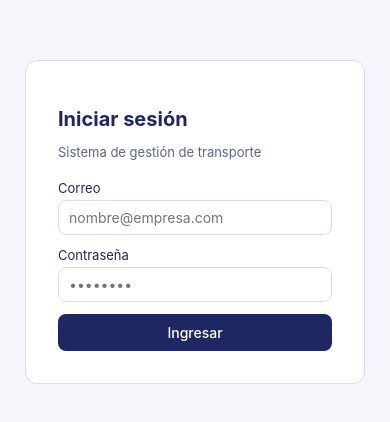
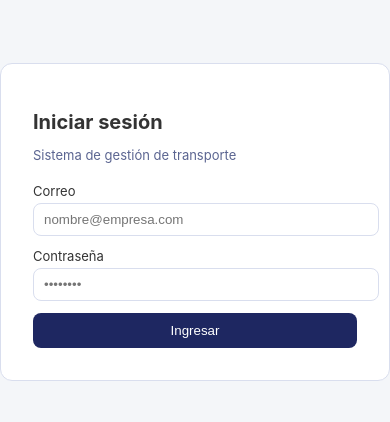
Before and after one commit to sgutierrezdev/transporte-app, a Next.js app: page /login in a window 390 px wide. Shown: the part 200-622 px from the top of the page. Built offline with nearby package versions, Linux system fonts and the light colour scheme.

Commit message:
style: implementado core layout responsivo de AdminLTE solucionando el bloqueo visual en moviles

```diff
--- a/app/globals.css
+++ b/app/globals.css
@@ -1,149 +1,130 @@
-* {
+/* ==========================================================================
+   AdminLTE Layout Core para Next.js (Responsivo y Tema Dual Nativo)
+   ========================================================================== */
+
+html, body {
+  margin: 0;
+  padding: 0;
+  font-family: -apple-system, BlinkMacSystemFont, "Segoe UI", Roboto, Helvetica, Arial, sans-serif;
+  background-color: var(--bg-pagina, #f4f6f9);
+  color: var(--texto-principal, #333);
+  overflow-x: hidden; /* Bloquea el estiramiento de toda la pantalla en celulares */
+}
+
+/* Contenedor de la barra superior en móviles (AdminLTE Header) */
+.dash-mobile-bar {
+  position: fixed;
+  top: 0;
+  left: 0;
+  right: 0;
+  height: 50px;
+  background-color: #1e2761;
+  color: #fff;
+  display: flex;
+  align-items: center;
+  padding: 0 16px;
+  z-index: 1030;
+  box-shadow: 0 2px 4px rgba(0,0,0,0.1);
   box-sizing: border-box;
 }
 
-body {
-  margin: 0;
-  font-family: -apple-system, "Segoe UI", Arial, sans-serif;
-  background: #f4f6fb;
-  color: #1e2761;
+.dash-hamburger {
+  background: none;
+  border: none;
+  color: #fff;
+  font-size: 24px;
+  cursor: pointer;
+  margin-right: 12px;
+  padding: 0;
 }
 
-input,
-button {
-  font-family: inherit;
-  font-size: 14px;
+/* Capa oscura de fondo (AdminLTE Backdrop) */
+.dash-overlay {
+  position: fixed;
+  inset: 0;
+  background-color: rgba(0, 0, 0, 0.5);
+  z-index: 1035;
 }
 
-/* ---------- Panel lateral (dashboard) ---------- */
-
-.dash-shell {
-  display: flex;
-  min-height: 100vh;
+/* Barra Lateral (AdminLTE Sidebar) */
+.dash-sidebar {
+  position: fixed;
+  top: 0;
+  bottom: 0;
+  left: 0;
+  width: 250px;
+  background-color: #1e2761;
+  color: #fff;
+  padding: 20px 16px;
+  z-index: 1040;
+  box-sizing: border-box;
+  overflow-y: auto;
+  transition: transform 0.3s ease-in-out;
+  transform: translateX(-100%); /* Oculto por defecto en celulares */
 }
 
-.dash-sidebar {
-  width: 220px;
-  flex-shrink: 0;
-  background: #1e2761;
-  color: #fff;
-  padding: 20px 14px;
-  position: sticky;
-  top: 0;
-  align-self: flex-start;
-  height: 100vh;
-  overflow-y: auto;
-  z-index: 50;
+.dash-sidebar.open {
+  transform: translateX(0); /* Se desliza elegantemente al abrir */
 }
 
+/* Enlaces de Navegación (AdminLTE Nav Items) */
 .dash-nav-titulo {
   font-size: 11px;
-  color: #cadcfc;
-  opacity: 0.85;
-  margin: 18px 8px 6px;
-  letter-spacing: 0.03em;
   text-transform: uppercase;
+  letter-spacing: 0.05em;
+  color: #8aaeff;
+  margin: 16px 0 8px 0;
+  font-weight: 700;
 }
 
 .dash-nav-item {
   display: block;
-  padding: 9px 10px;
-  border-radius: 8px;
+  padding: 8px 12px;
+  border-radius: 4px;
+  color: #cadcfc;
+  text-decoration: none;
   font-size: 13px;
-  color: #fff;
-  opacity: 0.85;
-  text-decoration: none;
+  font-weight: 500;
+  margin-bottom: 4px;
+  transition: background 0.15s ease;
 }
 
 .dash-nav-item:hover {
-  background: rgba(255, 255, 255, 0.08);
+  background-color: rgba(255, 255, 255, 0.1);
+  color: #fff;
 }
 
 .dash-nav-item.active {
-  background: rgba(255, 255, 255, 0.16);
-  opacity: 1;
-  font-weight: 500;
+  background-color: #0070f3;
+  color: #fff;
+  font-weight: 600;
 }
 
-.dash-main {
-  flex: 1;
-  min-width: 0;
+/* Contenedor del Contenido Blanco Principal (AdminLTE Content Wrapper) */
+.admin-content-wrapper {
+  width: 100%;
+  max-width: 100%;
+  padding: 70px 16px 20px 16px; /* Deja espacio para la cabecera fija de 50px */
+  box-sizing: border-box;
+  overflow: hidden; /* Clave: Impide que los buscadores ensanchen la aplicación */
 }
 
-.dash-mobile-bar {
-  display: none;
-}
-
-.dash-hamburger,
-.dash-cerrar-movil {
-  background: transparent;
-  border: none;
-  font-size: 18px;
-  cursor: pointer;
-  color: inherit;
-  padding: 4px;
-}
-
-.dash-cerrar-movil {
-  display: none;
-}
-
-.dash-overlay {
-  position: fixed;
-  inset: 0;
-  background: rgba(0, 0, 0, 0.4);
-  z-index: 40;
-  display: none;
-}
-
-@media (max-width: 860px) {
-  .dash-sidebar {
-    position: fixed;
-    left: 0;
-    top: 0;
-    transform: translateX(-100%);
-    transition: transform 0.2s ease;
-    width: 240px;
+/* ==========================================================================
+   REGLAS PARA ESCRITORIO (Reglas de rejilla automatizadas de AdminLTE)
+   ========================================================================== */
+@media (min-width: 992px) {
+  .dash-mobile-bar {
+    display: none !important; /* Esconde la cabecera móvil en computadoras */
   }
 
-  .dash-sidebar.open {
-    transform: translateX(0);
+  .dash-sidebar {
+    transform: translateX(0) !important; /* Siempre fijo y visible a la izquierda */
+    box-shadow: 2px 0 5px rgba(0,0,0,0.05);
   }
 
-  .dash-cerrar-movil {
-    display: block;
-    color: #fff;
-  }
-
-  .dash-mobile-bar {
-    display: flex;
-    align-items: center;
-    gap: 12px;
-    padding: 12px 16px;
-    background: #fff;
-    border-bottom: 0.5px solid #d9deee;
-    color: #1e2761;
-    position: sticky;
-    top: 0;
-    z-index: 30;
-  }
-
-  .dash-overlay {
-    display: block;
+  .admin-content-wrapper {
+    padding: 24px 30px;
+    margin-left: 250px; /* Desplaza el contenido blanco exactamente el ancho del menú */
+    width: calc(100% - 250px);
   }
 }
-
-/* Impresión: solo el contenido (comprobantes, reportes), sin menú ni botones */
-@media print {
-  .dash-sidebar,
-  .dash-mobile-bar,
-  .no-imprimir {
-    display: none !important;
-  }
-  .dash-main {
-    margin-left: 0 !important;
-  }
-  body {
-    background: #fff !important;
-  }
-}
```
Also changed, not shown: app/dashboard/layout.tsx (+9 -7 lines), components/SidebarNav.tsx (+14 -81 lines).
